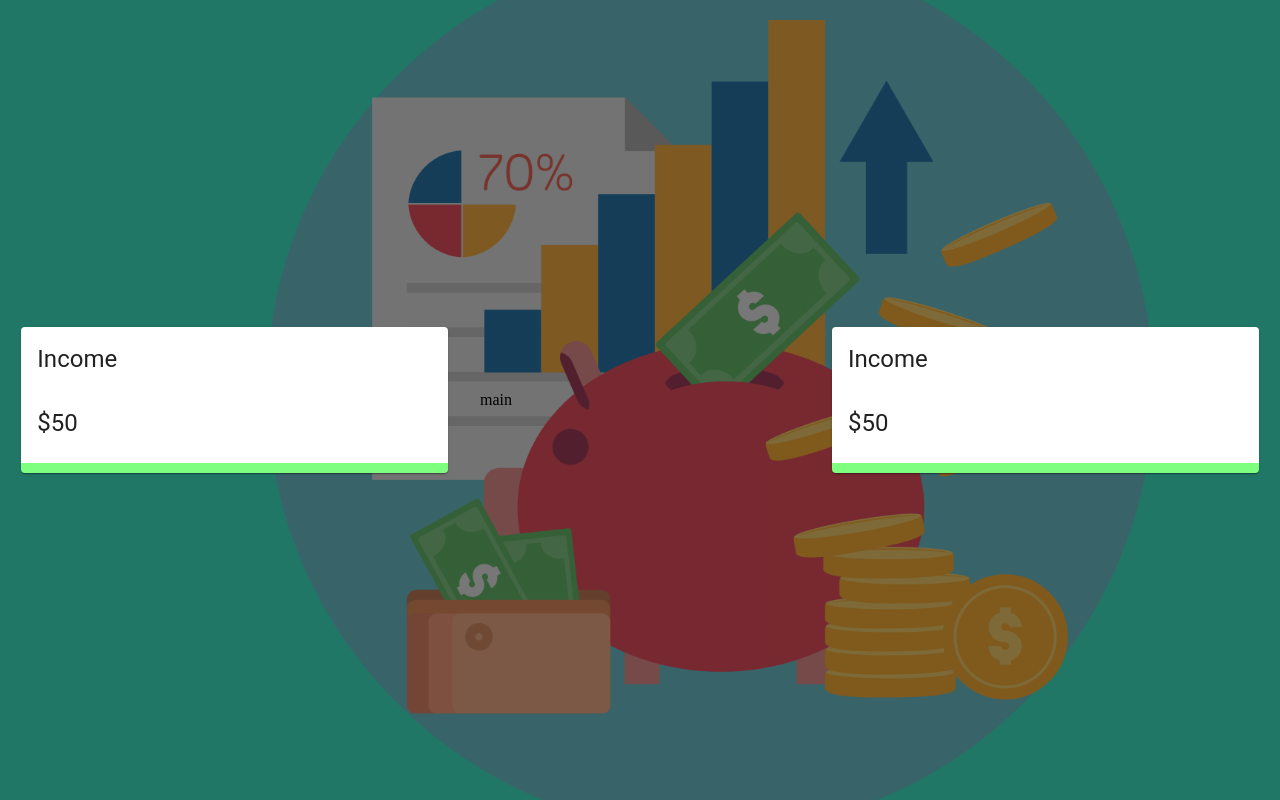
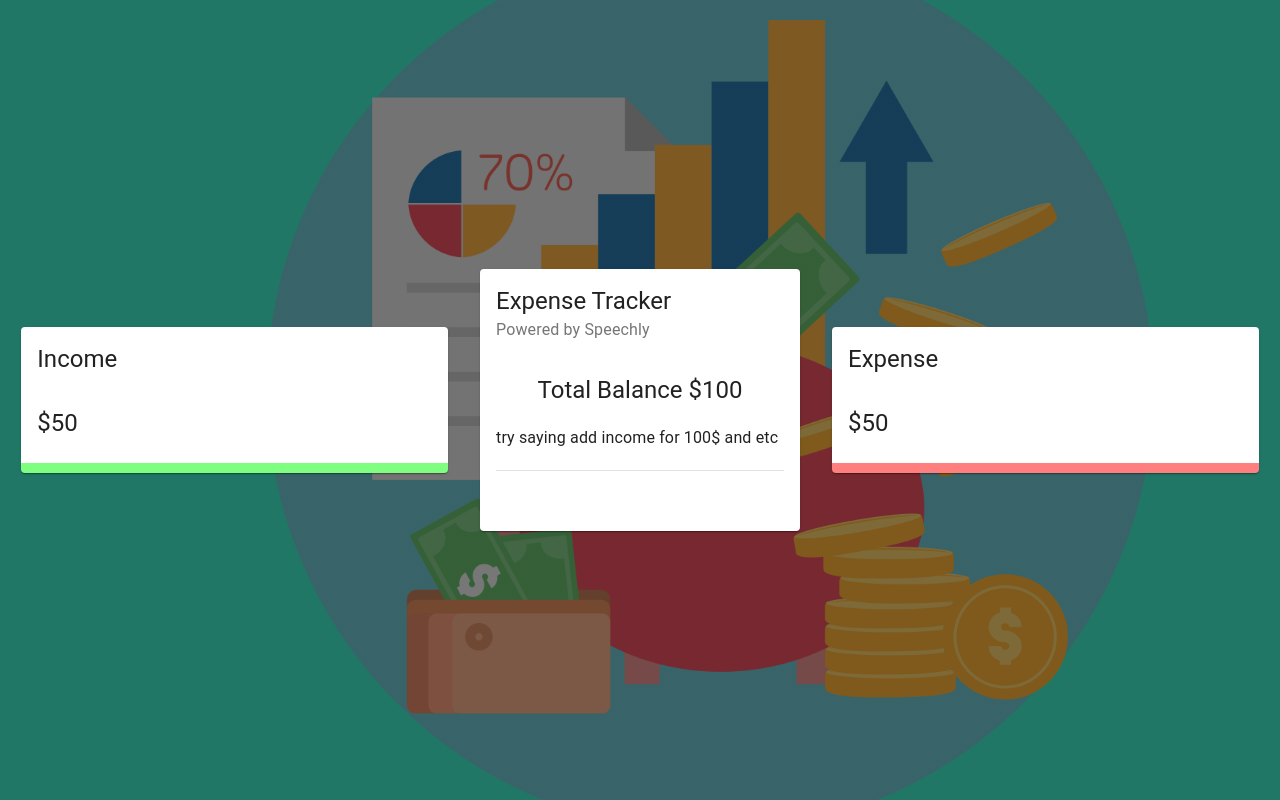
Before and after one commit to Ritiksharmaji/expensive_with_voice, a React (Create React App) app: page / in a window 1280 px wide. Built offline with nearby package versions, Linux system fonts and the light colour scheme.

Commit message:
adding the center(main) components

```diff
--- a/src/App.js
+++ b/src/App.js
@@ -2,6 +2,7 @@ import React from 'react'
 import { Grid } from '@material-ui/core';
 import Details from './components/Details/Details';
 import useStyles from './styles'
+import Main from './components/Main/Main';
 
 function App() {
 
@@ -14,7 +15,9 @@ function App() {
           <Details title="Income" />
         </Grid>
         <Grid  item xs={12} sm={3} >
-         main
+         {/* main */}
+         <Main/>
+
         </Grid>
 
         <Grid item xs={12} sm={4} >
--- a/src/components/Details/Details.jsx
+++ b/src/components/Details/Details.jsx
@@ -5,13 +5,13 @@ import { Doughnut } from 'react-chartjs-2';
 import useStyles from './styles';
 //import useTransactions from '../../useTransactions';
 
-const Details = ({ title, subheader }) => {
+const Details = ({ title }) => {
   //const { total, chartData } = useTransactions(title);
   const classes = useStyles();
 
   return (
-    <Card className={ classes.income}>
-      <CardHeader title='Income'  />
+    <Card className={ title === 'Income' ? classes.income : classes.expense }  >
+      <CardHeader title={title}  />
       <CardContent>
         <Typography variant="h5">$50</Typography>
         {/* <Doughnut data="Data" /> */}
--- /dev/null
+++ b/src/components/Main/Main.jsx
@@ -0,0 +1,38 @@
+import React from 'react'
+import { Card, CardHeader, CardContent, Typography, Grid, Divider } from '@material-ui/core';
+
+import useStyles from './styles';
+
+export default function Main() {
+    const classes = useStyles();
+
+  return (
+    <div>
+        <Card className={classes.root}>
+        <CardHeader title="Expense Tracker" subheader="Powered by Speechly" />
+
+        <CardContent>
+        <Typography align="center" variant="h5">Total Balance $100 </Typography>
+        <Typography variant="subtitle1" style={{ lineHeight: '1.5em', marginTop: '20px' }}>
+
+          {/* <InfoCard /> */}
+        try saying add income for 100$ and etc
+        </Typography>
+
+        <Divider className={classes.divider} />
+       {/* form */}
+
+      </CardContent>
+      {/* other one */}
+      <CardContent className={classes.cartContent}>
+        <Grid container spacing={2}>
+          <Grid item xs={12}>
+            {/* <List /> */}
+          </Grid>
+        </Grid>
+      </CardContent>
+
+        </Card>
+    </div>
+  )
+}
--- /dev/null
+++ b/src/components/Main/styles.js
@@ -0,0 +1,24 @@
+import { makeStyles } from '@material-ui/core/styles';
+
+export default makeStyles((theme) => ({
+  media: {
+    height: 0,
+    paddingTop: '56.25%', // 16:9
+  },
+  expand: {
+    transform: 'rotate(0deg)',
+    marginLeft: 'auto',
+    transition: theme.transitions.create('transform', {
+      duration: theme.transitions.duration.shortest,
+    }),
+  },
+  expandOpen: {
+    transform: 'rotate(180deg)',
+  },
+  cartContent: {
+    paddingTop: 0,
+  },
+  divider: {
+    margin: '20px 0',
+  },
+}));
```
Also changed, not shown: image.png (added), 1 other file (tests, documents, lock files or other folders).
